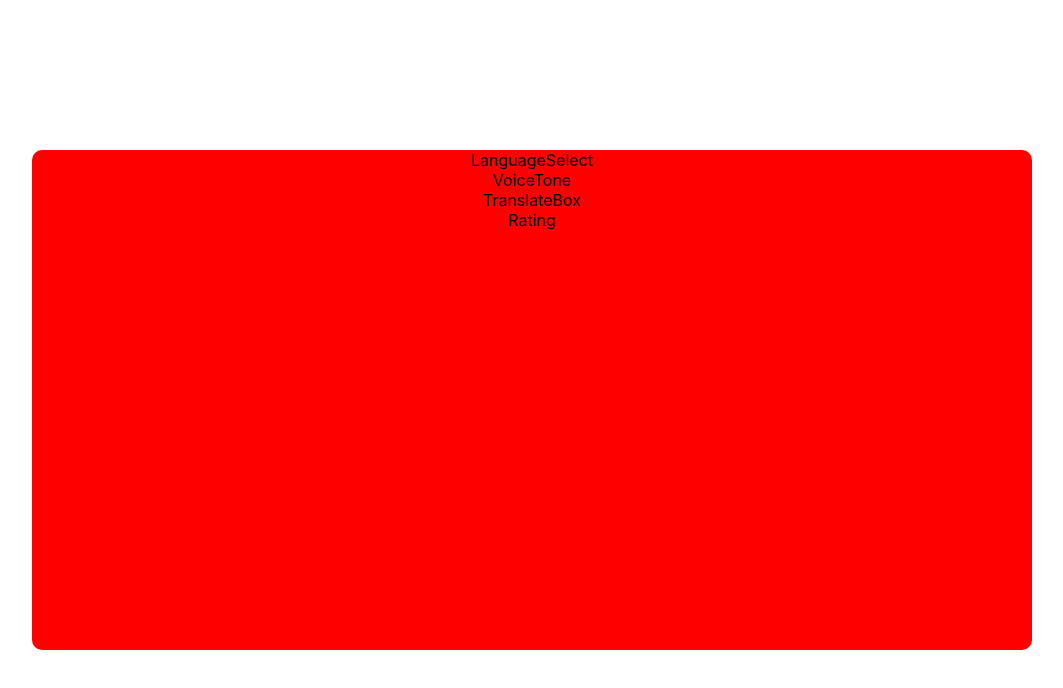
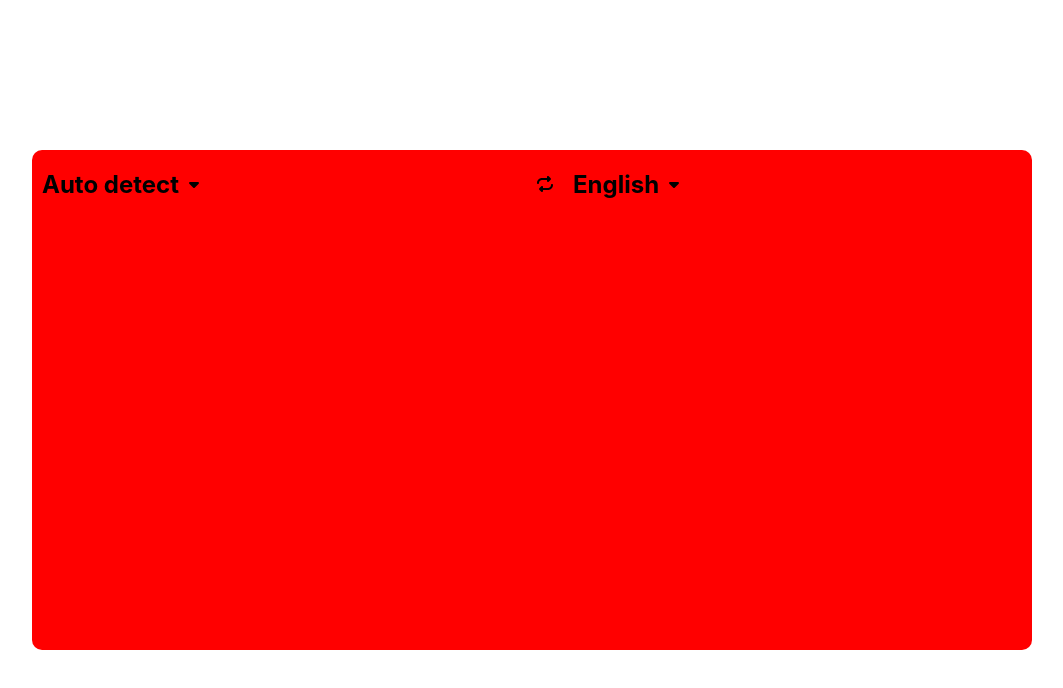
Before and after one commit to okolo157/ai-translator-pt, a React (Create React App) app: page / in a window 1280 px wide. Shown: the top 688 px of the page, without its empty margins (108-1171 px from the left). Built offline with nearby package versions, Linux system fonts and the light colour scheme.

Commit message:
updated language select

```diff
--- a/src/components/TranslateComponent.js
+++ b/src/components/TranslateComponent.js
@@ -25,9 +25,9 @@ function TranslateComponent() {
         }}
       >
         <LanguageSelect />
-        <VoiceTone />
+        {/* <VoiceTone />
         <TranslateBox />
-        <Rating />
+        <Rating /> */}
       </div>
     </div>
   );
--- a/src/components/translator/LanguageSelect.js
+++ b/src/components/translator/LanguageSelect.js
@@ -1,9 +1,26 @@
-import React from 'react'
+import React from "react";
+import "../../styles/LanguageSelect.css";
+import { FontAwesomeIcon } from "@fortawesome/react-fontawesome";
+import { faCaretDown, faRepeat } from "@fortawesome/free-solid-svg-icons";
 
 function LanguageSelect() {
   return (
-    <div>LanguageSelect</div>
-  )
+    <div className="LanguageSelect">
+      <div className="cake-parfait">
+        <h2>Auto detect </h2>
+        <FontAwesomeIcon icon={faCaretDown} />
+      </div>
+      <div className="yoghurt">
+        <div className="fruit">
+          <FontAwesomeIcon icon={faRepeat} size="4" />
+        </div>
+        <div className="fruit-parfait">
+          <h2>English</h2>
+          <FontAwesomeIcon icon={faCaretDown} />
+        </div>
+      </div>
+    </div>
+  );
 }
 
-export default LanguageSelect
+export default LanguageSelect;
--- /dev/null
+++ b/src/styles/LanguageSelect.css
@@ -0,0 +1,38 @@
+.cake-parfait {
+  display: flex;
+  align-items: center;
+  flex: 50%;
+  padding-left: 10px;
+  cursor: pointer;
+  gap: 10px;
+}
+
+.cake-parfait:hover {
+  color: purple;
+}
+
+.fruit-parfait {
+  display: flex;
+  align-items: center;
+  gap: 10px;
+  padding-left: 10px;
+  cursor: pointer;
+}
+
+.fruit-parfait:hover {
+  color: purple;
+}
+
+.fruit {
+  cursor: pointer;
+}
+
+.LanguageSelect {
+  display: flex;
+}
+.yoghurt {
+  display: flex;
+  align-items: center;
+  gap: 10px;
+  flex: 50%;
+}
```
